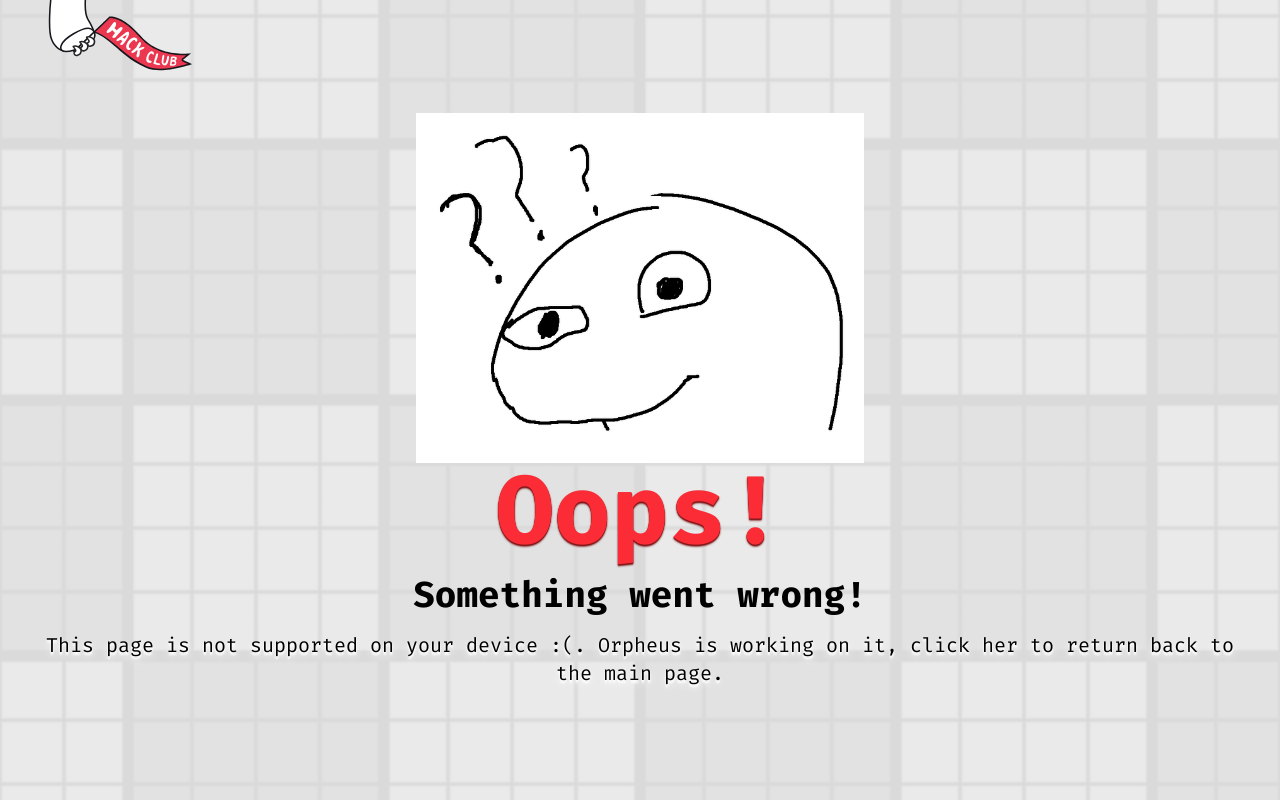
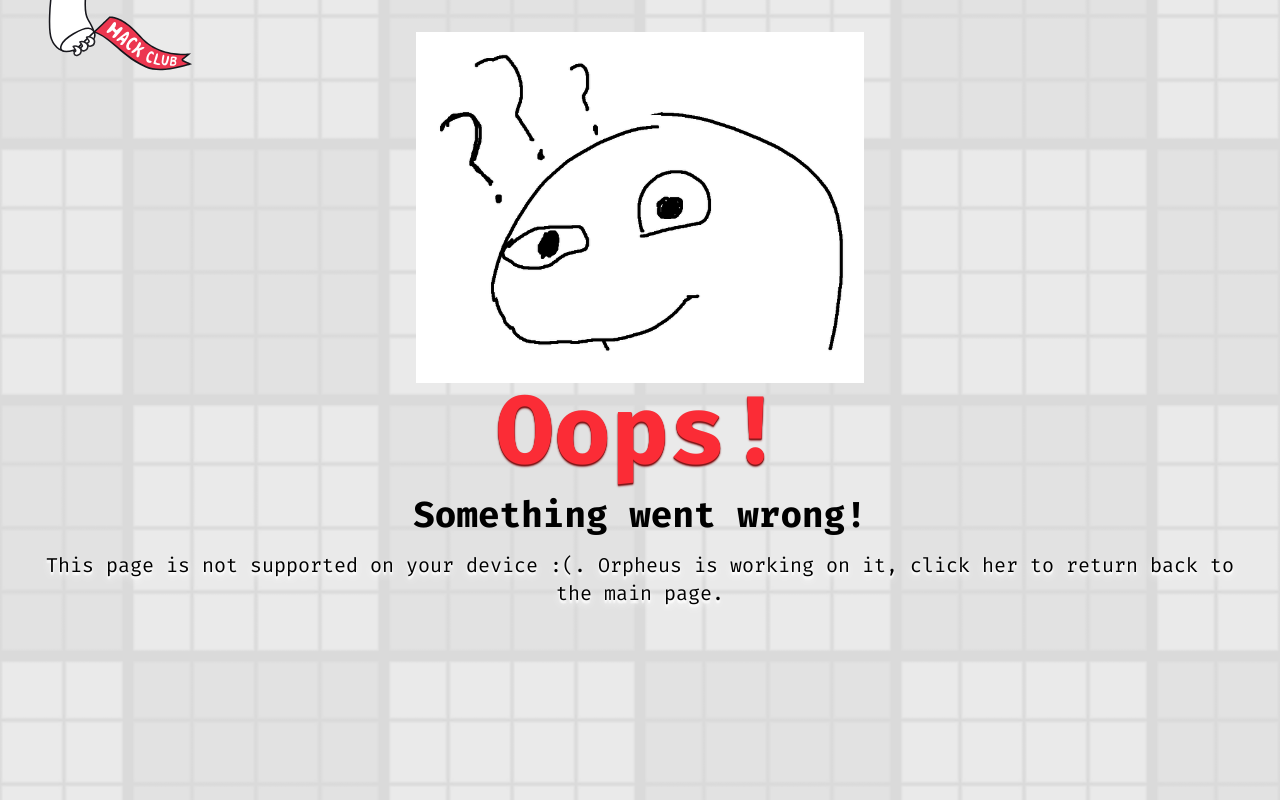
Before and after one commit to junyali/bricklayer-ysws, a React (Vite) app: page /notsupported in a window 1280 px wide. Built offline with nearby package versions, Linux system fonts and the light colour scheme.

Commit message:
Fix page layout

```diff
--- a/src/routes/App.tsx
+++ b/src/routes/App.tsx
@@ -9,7 +9,8 @@ import { BrickButton } from '../components/BrickButton.tsx';
 
 export function App() {
 	return (
-		<div>
+		<div className="min-h-screen flex flex-col">
+			<div className="flex-grow">
 				<div>
 					<OrpheusFlag />
 				</div>
@@ -118,6 +119,7 @@ export function App() {
 						</div>
 					</div>
 				</div>
+			</div>
 			<Separator />
 			<div className="max-h-96">
 				<Footer />
--- a/src/routes/Canvas.tsx
+++ b/src/routes/Canvas.tsx
@@ -219,7 +219,7 @@ export function Canvas() {
 	}
 
 	return (
-		<div className="min-h-screen bg-[url(/new_studs.png)] bg-[length:256px_256px] bg-repeat bg-center">
+		<div className="min-h-screen flex flex-col bg-[url(/new_studs.png)] bg-[length:256px_256px] bg-repeat bg-center">
 			{showFlash && (
 				<div
 					className="fixed inset-0 bg-white z-100 pointer-events-none"
@@ -248,6 +248,7 @@ export function Canvas() {
 					</div>
 				</div>
 			)}
+			<div className="flex-grow">
 				<div>
 					<OrpheusFlag />
 				</div>
@@ -367,6 +368,7 @@ export function Canvas() {
 						</div>
 					</main>
 				</div>
+			</div>
 			<Separator />
 			<Footer />
 		</div>
--- a/src/routes/NotFound.tsx
+++ b/src/routes/NotFound.tsx
@@ -6,8 +6,10 @@ export function NotFound() {
 	const isNotFound = isRouteErrorResponse(error) && error.status;
 	return (
 		<div className="min-h-screen flex flex-col">
-			<OrpheusFlag />
-			<div className="flex-grow flex flex-col items-center justify-center px-8 bg-[url(/new_studs.png)] bg-[length:512px_512px] bg-repeat bg-center">
+			<div className="flex-grow items-center justify-center px-8 bg-[url(/new_studs.png)] bg-[length:512px_512px] bg-repeat bg-center">
+				<div>
+					<OrpheusFlag />
+				</div>
 				<div className="text-center mt-8">
 					<Link
 						to="/"
--- a/src/routes/NotSupported.tsx
+++ b/src/routes/NotSupported.tsx
@@ -4,8 +4,10 @@ import { OrpheusFlag } from '../components/OrpheusFlag.tsx';
 export function NotSupported() {
 	return (
 		<div className="min-h-screen flex flex-col">
-			<OrpheusFlag />
-			<div className="flex-grow flex flex-col items-center justify-center px-8 bg-[url(/new_studs.png)] bg-[length:512px_512px] bg-repeat bg-center">
+			<div className="flex-grow items-center justify-center px-8 bg-[url(/new_studs.png)] bg-[length:512px_512px] bg-repeat bg-center">
+				<div>
+					<OrpheusFlag />
+				</div>
 				<div className="text-center mt-8">
 					<Link
 						to="/"
```
Lines whose indentation alone changed are shown as unchanged.
